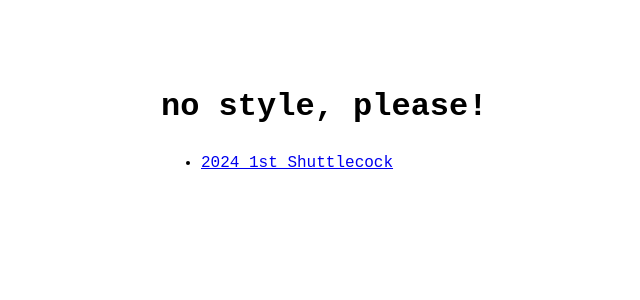
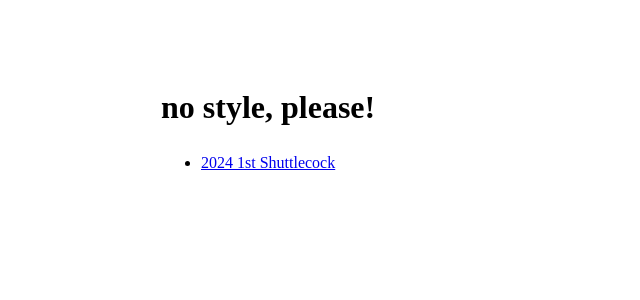
Before and after one commit to hanjicock/hanjicock.github.io, a Jekyll site: the page built from index.md, in a window 1280 px wide. Shown: the top 300 px of the page, without its empty margins (159-799 px from the left). Built offline with Jekyll 4.4.1, drawn with Linux system fonts in a browser that asks for light colours.

Commit message:
Update no-style-please.scss

```diff
--- a/_sass/no-style-please.scss
+++ b/_sass/no-style-please.scss
@@ -25,7 +25,7 @@ html { height: 100%; }
 
 body {
   color: black;
-  font-family: monospace;
+  font-family: Indie-Flower;
   font-size: 16px;
   line-height: 1.4;
   margin: 0;
```
